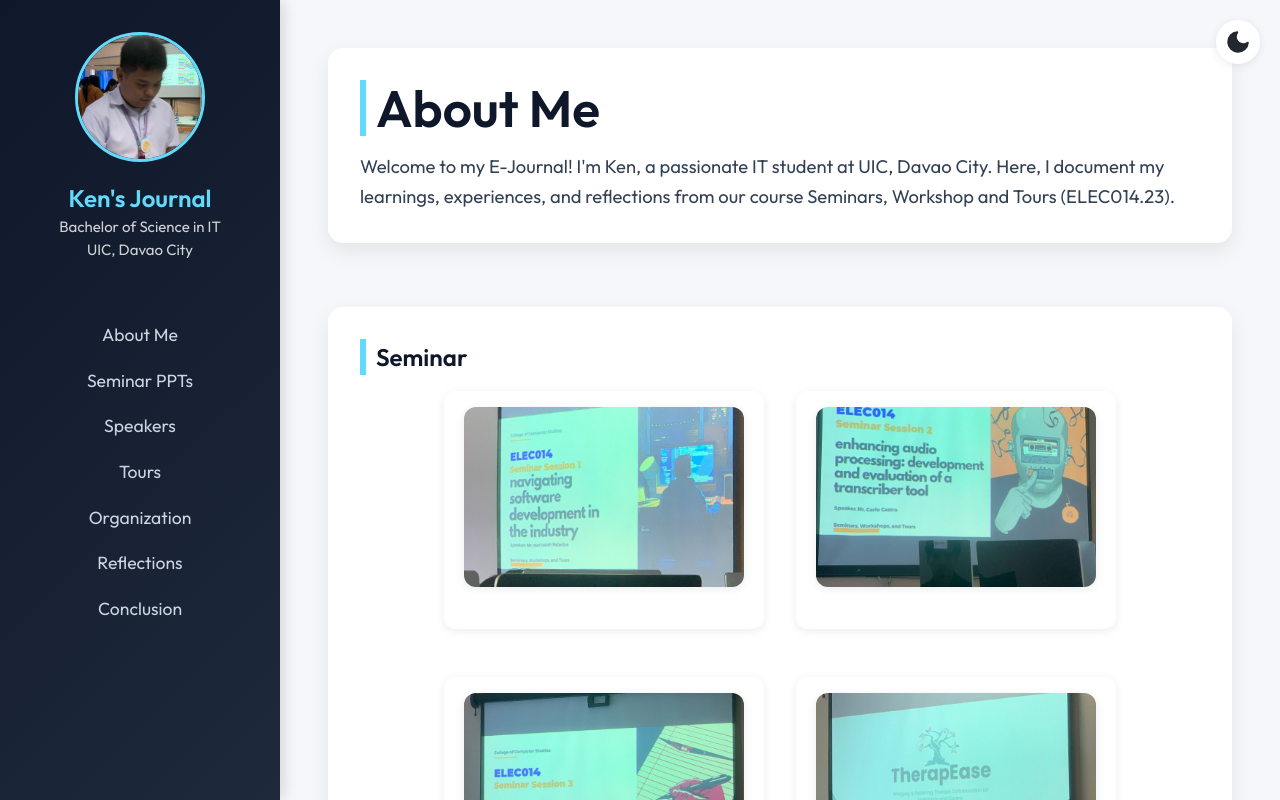
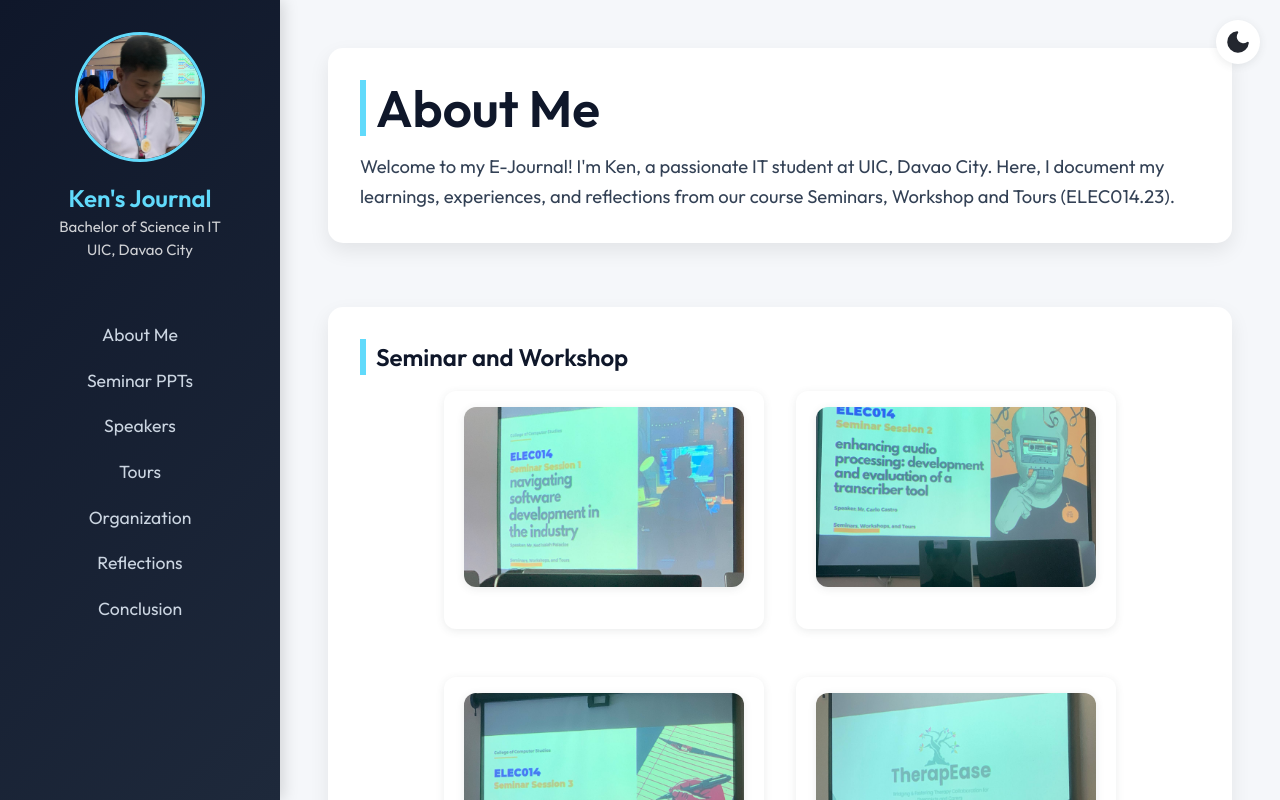
Before and after one commit to Kusa331/Workshop-Seminars-and-Tours-Elec014.23-, a React (Vite) app: page / in a window 1280 px wide. Built offline with nearby package versions, Linux system fonts and the light colour scheme.

Commit message:
Update App.tsx

```diff
--- a/src/App.tsx
+++ b/src/App.tsx
@@ -130,7 +130,7 @@ function App() {
 
         {/* PPT Images Section */}
         <section id="ppt">
-          <h2>Seminar</h2>
+          <h2>Seminar and Workshop</h2>
           <div className="ppt-grid">
             {pptImages.map((img, idx) => (
               <div className="ppt-card" key={idx}>
```
